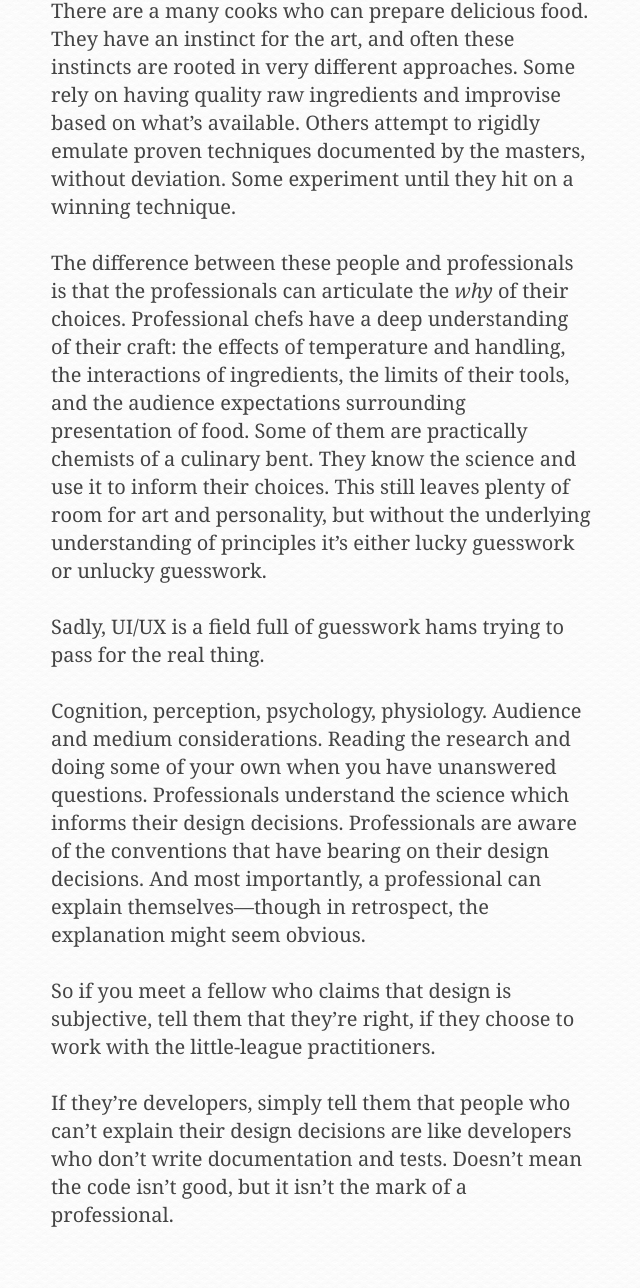
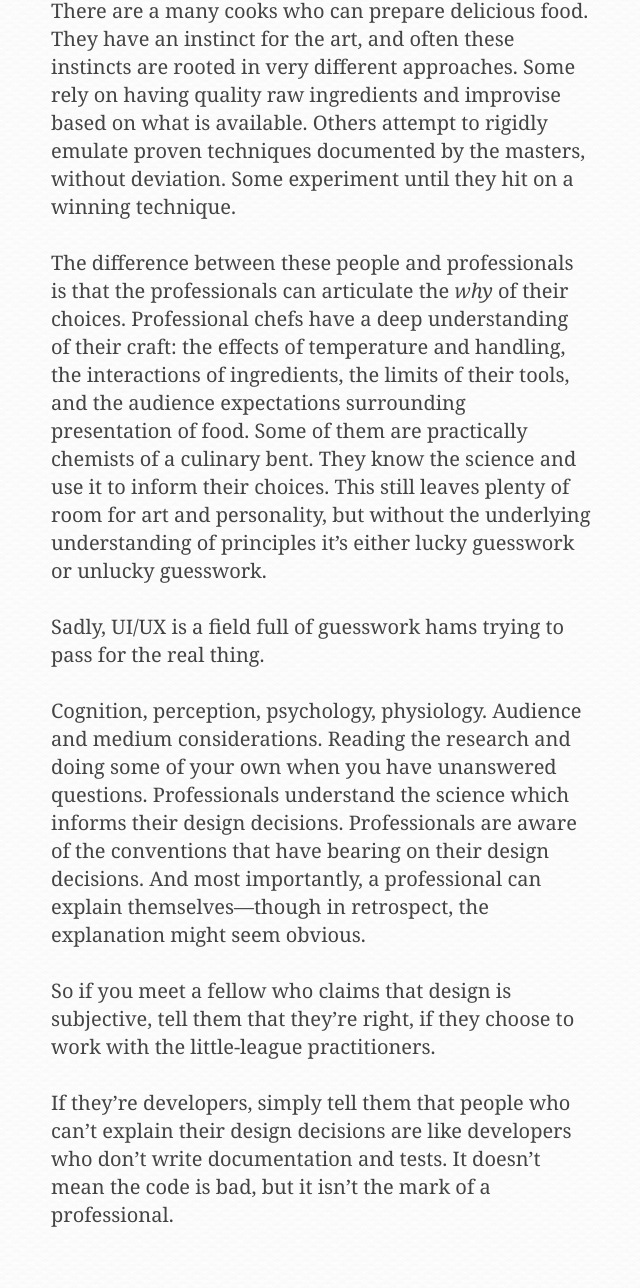
Before and after one commit to idan/oldsite, a Jekyll site: the page built from _posts/2012-10-01-ui-ux-subjectivity.md, in a window 1280 px wide. Shown: the part 451-1739 px from the top of the page, without its empty margins (319-959 px from the left). Built offline with Jekyll 4.4.1, drawn with Linux system fonts in a browser that asks for light colours; nearby versions of some CDN libraries; Markdown is read by kramdown in place of the engine named in the settings; comment, search, counter and statistics services are not loaded.

Commit message:
Clean up contractions and dumb apostrophes

```diff
--- a/_posts/2012-10-01-ui-ux-subjectivity.md
+++ b/_posts/2012-10-01-ui-ux-subjectivity.md
@@ -7,14 +7,14 @@ Because design is often confused with art, designers must contend with the (mist
 
 UI/UX is purely a matter of taste in much the same way that cooking is just a matter of taste.
 
-There are a many cooks who can prepare delicious food. They have an instinct for the art, and often these instincts are rooted in very different approaches. Some rely on having quality raw ingredients and improvise based on what's available. Others attempt to rigidly emulate proven techniques documented by the masters, without deviation. Some experiment until they hit on a winning technique.
+There are a many cooks who can prepare delicious food. They have an instinct for the art, and often these instincts are rooted in very different approaches. Some rely on having quality raw ingredients and improvise based on what is available. Others attempt to rigidly emulate proven techniques documented by the masters, without deviation. Some experiment until they hit on a winning technique.
 
-The difference between these people and professionals is that the professionals can articulate the _why_ of their choices. Professional chefs have a deep understanding of their craft: the effects of temperature and handling, the interactions of ingredients, the limits of their tools, and the audience expectations surrounding presentation of food. Some of them are practically chemists of a culinary bent. They know the science and use it to inform their choices. This still leaves plenty of room for art and personality, but without the underlying understanding of principles it's either lucky guesswork or unlucky guesswork.
+The difference between these people and professionals is that the professionals can articulate the _why_ of their choices. Professional chefs have a deep understanding of their craft: the effects of temperature and handling, the interactions of ingredients, the limits of their tools, and the audience expectations surrounding presentation of food. Some of them are practically chemists of a culinary bent. They know the science and use it to inform their choices. This still leaves plenty of room for art and personality, but without the underlying understanding of principles it’s either lucky guesswork or unlucky guesswork.
 
 Sadly, UI/UX is a field full of guesswork hams trying to pass for the real thing.
 
 Cognition, perception, psychology, physiology. Audience and medium considerations. Reading the research and doing some of your own when you have unanswered questions. Professionals understand the science which informs their design decisions. Professionals are aware of the conventions that have bearing on their design decisions. And most importantly, a professional can explain themselves—though in retrospect, the explanation might seem obvious.
 
-So if you meet a fellow who claims that design is subjective, tell them that they're right, if they choose to work with the little-league practitioners.
+So if you meet a fellow who claims that design is subjective, tell them that they’re right, if they choose to work with the little-league practitioners.
 
-If they're developers, simply tell them that people who can't explain their design decisions are like developers who don't write documentation and tests. Doesn't mean the code isn't good, but it isn't the mark of a professional.
+If they’re developers, simply tell them that people who can't explain their design decisions are like developers who don't write documentation and tests. It doesn’t mean the code is bad, but it isn’t the mark of a professional.
```
